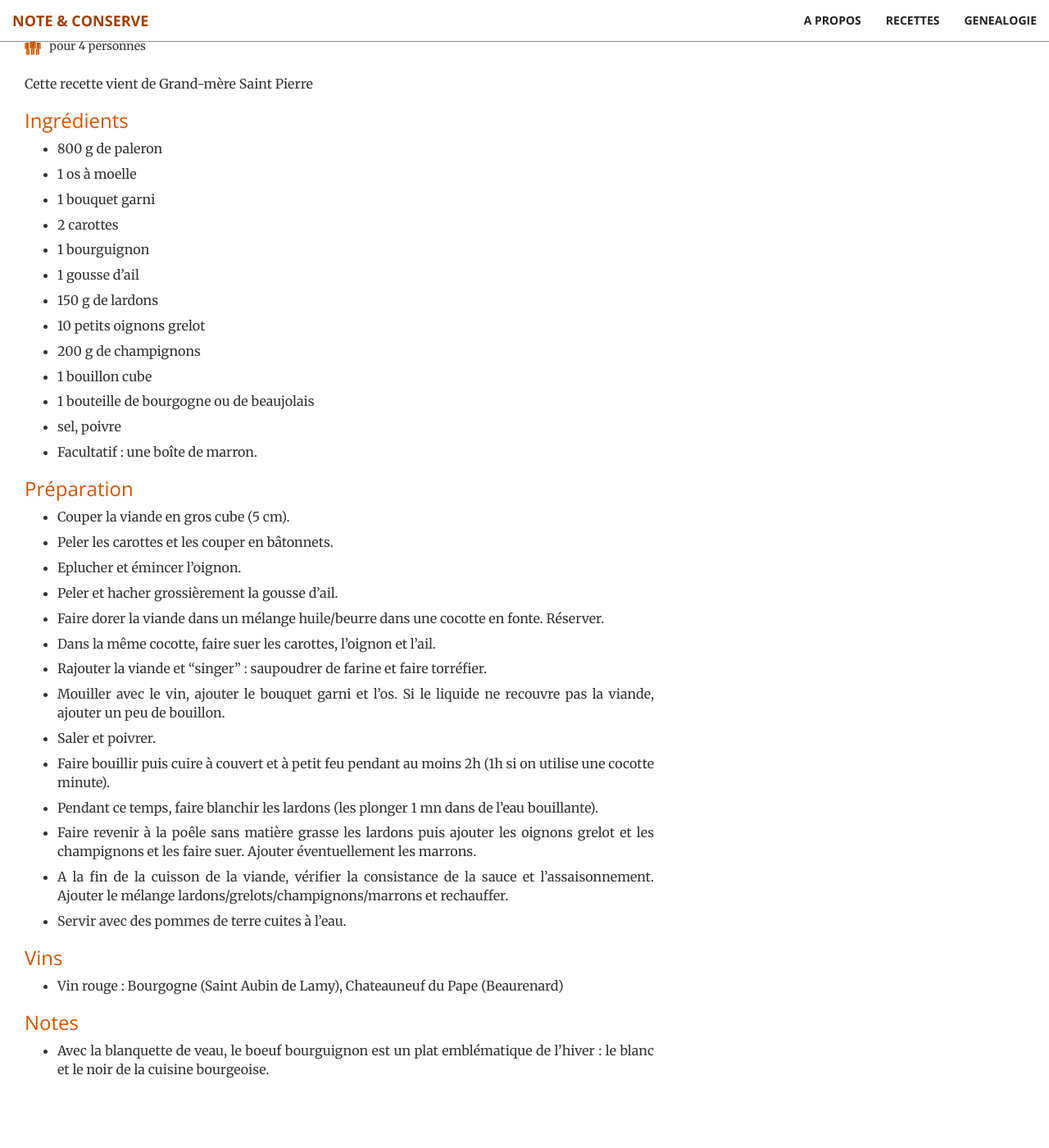
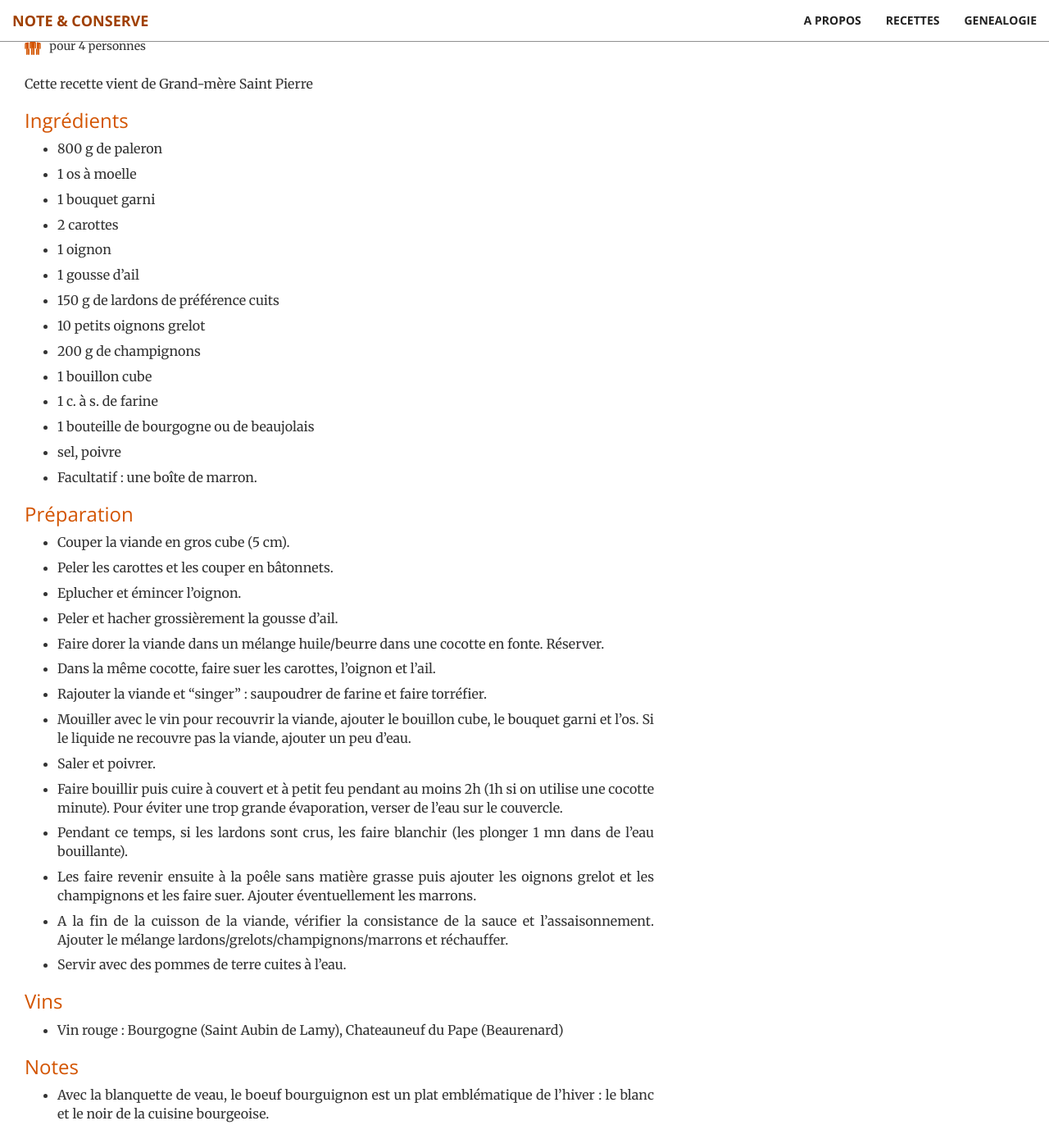
Before and after one commit to brignogan/brignogan.github.io, a Jekyll site: the page built from _posts/2020-02-09-bourguignon.md, in a window 1280 px wide and 1400 px high, scrolled down 442 px. Shown: the whole window at 82% size. Built offline with Jekyll 4.4.1, drawn with Linux system fonts in a browser that asks for light colours; before the commit the page ends 1788 px from its top, so only the background shows below that.

Commit message:
Update 2020-02-09-bourguignon.md
corrections

```diff
--- a/_posts/2020-02-09-bourguignon.md
+++ b/_posts/2020-02-09-bourguignon.md
@@ -16,12 +16,13 @@ Cette recette vient de Grand-mère Saint Pierre
 * 1 os à moelle
 * 1 bouquet garni
 * 2 carottes
-* 1 bourguignon
+* 1 oignon
 * 1 gousse d'ail
-* 150 g de lardons
+* 150 g de lardons de préférence cuits
 * 10 petits oignons grelot
 * 200 g de champignons
 * 1 bouillon cube
+* 1 c. à s. de farine
 * 1 bouteille de bourgogne ou de beaujolais
 * sel, poivre
 * Facultatif : une boîte de marron.
@@ -34,12 +35,12 @@ Cette recette vient de Grand-mère Saint Pierre
 * Faire dorer la viande dans un mélange huile/beurre dans une cocotte en fonte. Réserver.
 * Dans la même cocotte, faire suer les carottes, l'oignon et l'ail.
 * Rajouter la viande et "singer" : saupoudrer de farine et faire torréfier.
-* Mouiller avec le vin, ajouter le bouquet garni et l'os. Si le liquide ne recouvre pas la viande, ajouter un peu de bouillon.
+* Mouiller avec le vin pour recouvrir la viande, ajouter le bouillon cube, le bouquet garni et l'os. Si le liquide ne recouvre pas la viande, ajouter un peu d'eau.
 * Saler et poivrer.
-* Faire bouillir puis cuire à couvert et à petit feu pendant au moins 2h (1h si on utilise une cocotte minute).
-* Pendant ce temps, faire blanchir les lardons (les plonger 1 mn dans de l'eau bouillante).
-* Faire revenir à la poêle sans matière grasse les lardons puis ajouter les oignons grelot et les champignons et les faire suer. Ajouter éventuellement les marrons.
-* A la fin de la cuisson de la viande, vérifier la consistance de la sauce et l'assaisonnement. Ajouter le mélange lardons/grelots/champignons/marrons et rechauffer.
+* Faire bouillir puis cuire à couvert et à petit feu pendant au moins 2h (1h si on utilise une cocotte minute). Pour éviter une trop grande évaporation, verser de l'eau sur le couvercle.
+* Pendant ce temps, si les lardons sont crus, les faire blanchir (les plonger 1 mn dans de l'eau bouillante).
+* Les faire revenir ensuite à la poêle sans matière grasse puis ajouter les oignons grelot et les champignons et les faire suer. Ajouter éventuellement les marrons.
+* A la fin de la cuisson de la viande, vérifier la consistance de la sauce et l'assaisonnement. Ajouter le mélange lardons/grelots/champignons/marrons et réchauffer.
 * Servir avec des pommes de terre cuites à l'eau.
 
 ### Vins
```
